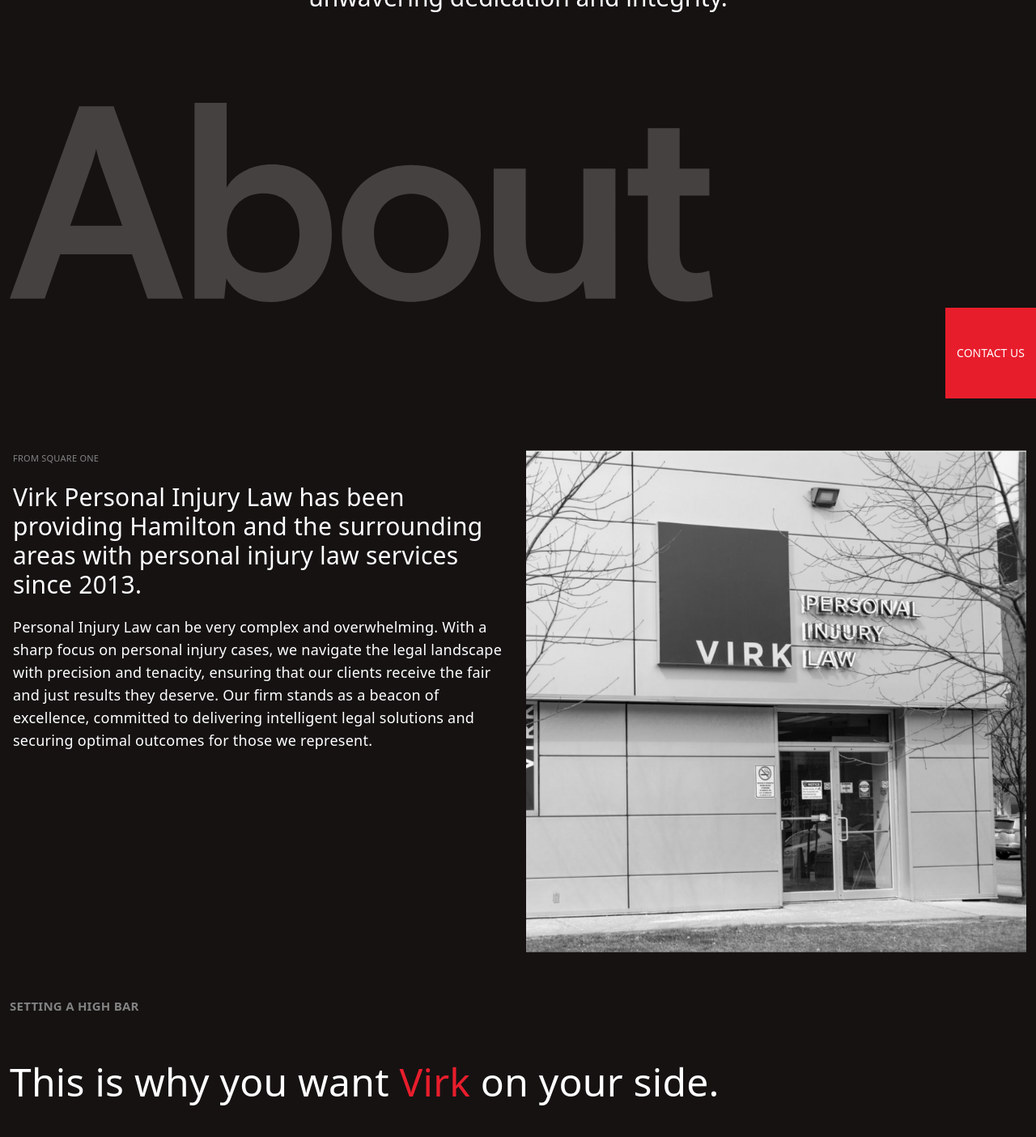
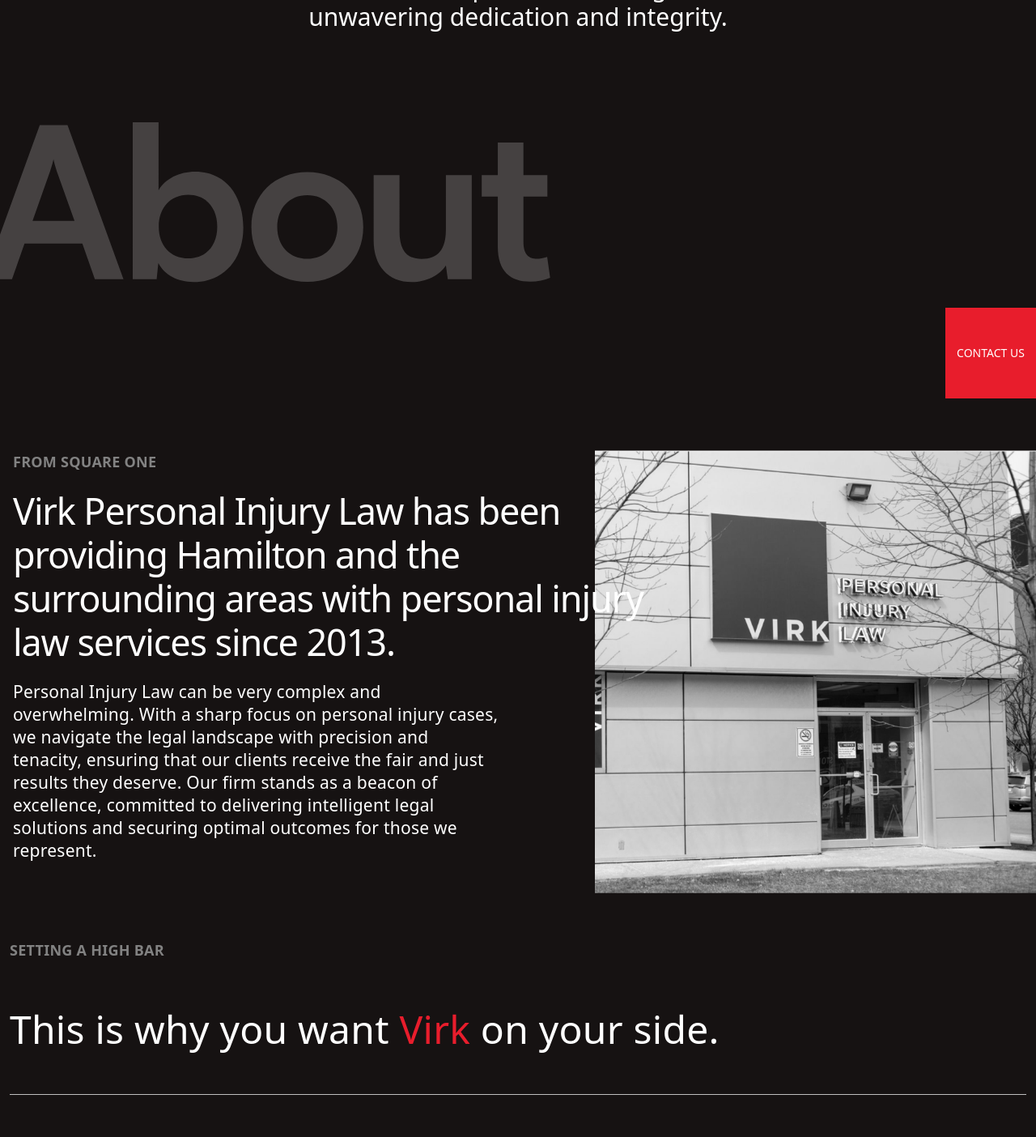
Before and after one commit to DevOluwatoyin/commercial-website, a React (Vite) app: page /about in a window 1280 px wide. Shown: the part 300-1704 px from the top of the page at 81% size. Built offline with nearby package versions, Linux system fonts and the light colour scheme; a web font is replaced by a local one.

Commit message:
ui updates

```diff
--- a/src/constants/about.js
+++ b/src/constants/about.js
@@ -28,35 +28,18 @@ export const reasonsToChoose = [
 export const values = [
   {
     value: "Excellence",
-    desc: `We strive to provide top quality representation to our clients including staying up to date on the latest laws and legal strategies, having a network of highly regarded professionals to assist with aspect of the case and a willingness to go to trial`,
+    desc: `We strive to provide top-quality representation to our clients including staying up to date on the latest laws and legal strategies, having a network of highly regarded professionals to assist with each aspect of the case and a willingness to go to trial.`,
   },
   {
     value: "Compassion",
-    desc: `Personal injury cases often involve clients who are going through a difficult and stressful time. We prioritize empathy and understanding, offering emotional support and timely responses. This value extends to our firm culture, fostering patience and support in all interactions, both with clients and among ourselves.`,
-  },
-  {
-    value: "Collaboration",
-    desc: `We promote collaboration with clients, colleagues, and stakeholders to achieve the best possible outcome. We believe teamwork and knowledge sharing yield stronger relationships and results. Committed to a culture of openness, support, and communication, we ensure everyone feels heard and valued in our environment.`,
-  },
-  {
-    value: "Positivity",
-    desc: `Each team members is responsible for bringing a positive energy to the firm environment. Toxic communications are not acceptable.`,
+    desc: `Personal injury cases often involve clients who are going through a difficult and stressful time. We prioritize empathy and understanding, offering emotional support and timely responses.`,
   },
   {
     value: "Integrity",
     desc: `Integrity is our compass; we act with unwavering honesty, professionalism, and ethical conduct. Our commitment to upholding these values is a testament to our esteemed reputation within the community, guiding every action we take.`,
   },
   {
-    value: "Justice and Fairness",
-    desc: `We champion fairness and justice for our clients, whether securing rightful compensation or advocating for systemic change. This commitment to fairness extends to our internal interactions at the firm.`,
-  },
-  {
     value: "Social Responsibility",
-    desc: `We acknowledge our responsibility as engaged community members in Hamilton and the surrounding areas, actively pursuing opportunities for
-meaningful contributions.`,
-  },
-  {
-    value: "Diversity and Inclusion",
-    desc: `We are committed to promoting diversity and inclusion within the firm and in the legal professional as a whole.`,
+    desc: `We acknowledge our responsibility as engaged community members in Hamilton and the surrounding areas, actively pursuing opportunities for meaningful contributions..`,
   },
 ];
--- a/src/pages/about.jsx
+++ b/src/pages/about.jsx
@@ -14,22 +14,19 @@ const ReasonsToChoose = ({ reasons }) => {
       <div className="md:w-1/2">
         <Typography
           customClassName="!text-3xl !text-white md:w-2/3"
-          fontWeight="regular"
+          fontWeight="medium"
         >
           {reasons.title}
         </Typography>
       </div>
-      <div className="md:w-1/2 space-y-5">
+      <div className="space-y-5 md:w-1/2">
         <Typography
           customClassName="mb-2 !text-lg !text-white"
           fontWeight="regular"
         >
           {reasons.text1}
         </Typography>
-        <Typography
-          customClassName="!text-lg !text-white"
-          fontWeight="regular"
-        >
+        <Typography customClassName="!text-lg !text-white" fontWeight="regular">
           {reasons.text2}
         </Typography>
       </div>
@@ -38,38 +35,42 @@ const ReasonsToChoose = ({ reasons }) => {
 };
 
 const About = () => {
-
-
-  useEffect(() => {
-    window.scrollTo(0, 0);
-  }, []);
+  // useEffect(() => {
+  //   window.scrollTo(0, 0);
+  // }, []);
   return (
     <section className="bg-primary-dark pb-10">
-      <div className="flex h-screen flex-col items-center justify-center gap-28 px-3 pt-20">
-        <p className="max-w-2xl text-center text-xl text-white md:text-3xl">
+      <div className="flex h-screen flex-col items-center justify-center gap-28 overflow-hidden px-3 pt-20">
+        <p className="max-w-2xl text-center text-xl font-medium text-white md:text-3xl">
           With every client, we are driven by a singular mission: to champion
           our their rights with unwavering dedication and integrity.
         </p>
-        <img src={AboutTxt} alt="About" className="self-start" />
+        <img
+          src={AboutTxt}
+          alt="About"
+          className="-ml-8 w-[700px] self-start"
+        />
       </div>
 
-      <div className="mx-auto flex max-w-7xl flex-col justify-between gap-5 px-3 py-8 md:flex-row md:items-center md:py-14 lg:items-start">
-        <div className="space-y-5 px-1 md:w-1/2">
+      <div className="relative ml-auto flex max-w-7xl flex-col justify-between gap-5 py-8 pl-3 md:flex-row md:items-center md:py-14 lg:items-start">
+        <div className="absolute z-10 w-[800px] space-y-5 px-1">
           <Typography
-            color=""
-            customClassName="uppercase !text-[11px] mb-1 !text-gray-300"
-            fontWeight="medium"
+            customClassName="uppercase !text-lg mb-1 !text-gray-300"
+            fontWeight="bold"
           >
             From square one
           </Typography>
           <Typography
-            customClassName="mb-1 !text-xl !text-white md:!text-3xl"
-            fontWeight="regular"
+            customClassName="mb-1 !text-xl !text-white md:!text-[45px] !leading-[54px] relative max-w-[800px] tracking-tight"
+            fontWeight="medium"
           >
             Virk Personal Injury Law has been providing Hamilton and the
             surrounding areas with personal injury law services since 2013.
           </Typography>
-          <Typography customClassName="mb-1 !text-lg !text-white" fontWeight="regular">
+          <Typography
+            customClassName="mb-1 !text-lg !text-white md:!text-[21px] max-w-[600px]"
+            fontWeight="regular"
+          >
             Personal Injury Law can be very complex and overwhelming. With a
             sharp focus on personal injury cases, we navigate the legal
             landscape with precision and tenacity, ensuring that our clients
@@ -79,7 +80,7 @@ const About = () => {
           </Typography>
         </div>
 
-        <div className="md:w-1/2">
+        <div className="ml-auto md:w-[43%]">
           <img
             src={AboutImg}
             className="w-full grayscale md:self-start"
@@ -90,19 +91,23 @@ const About = () => {
 
       <div className="mx-auto max-w-7xl px-3">
         <Typography
-          customClassName="uppercase !text-[15px] mb-1 !text-gray-300"
+          customClassName="uppercase !text-lg mb-1 !text-gray-300"
           fontWeight="bold"
         >
           Setting a high bar
         </Typography>
 
         <Typography
-          // variant="headline-l"
-          fontWeight="regular"
+          fontWeight="medium"
           customClassName="!text-white !text-5xl border-b border-b-gray-200 py-14"
         >
           This is why you want
-          <Typography tag="span" customClassName="!text-5xl" variant="headline-l" fontWeight="regular">
+          <Typography
+            tag="span"
+            customClassName="!text-5xl"
+            variant="headline-l"
+            fontWeight="medium"
+          >
             {" "}
             Virk
           </Typography>{" "}
@@ -116,7 +121,7 @@ const About = () => {
         </div>
       </div>
 
-      <div className="mx-auto my-16 flex max-w-7xl flex-col justify-between gap-5 bg-primary-main px-3 py-20 md:flex-row md:px-10 md:justify-start md:gap-20 lg:pl-10">
+      <div className="mx-auto my-16 flex max-w-7xl flex-col justify-between gap-5 bg-primary-main px-3 py-20 md:flex-row md:justify-start md:gap-20 md:px-10 lg:pl-10">
         <div className="space-y-2">
           <Typography
             customClassName="!text-white !text-lg"
@@ -132,7 +137,7 @@ const About = () => {
             A year ago
           </Typography>
         </div>
-        <div className="flex items-start gap-3 md:w-[70%] lg:gap-10 lg:w-[80%]">
+        <div className="flex items-start gap-3 md:w-[70%] lg:w-[80%] lg:gap-10">
           <img src={Quote} alt="Quote" className="w-4 md:w-16 lg:w-24" />
           <Typography
             customClassName="!text-white md:!text-2xl lg:!text-4xl"
@@ -148,30 +153,35 @@ const About = () => {
         </div>
       </div>
 
-      <div className="mx-auto max-w-7xl px-3 py-10">
-        <Typography fontWeight="bold" customClassName="uppercase !text-primary-light !text-[15px]!tracking-widest">
+      <div className="py-10">
+        <Typography
+          customClassName="uppercase !text-gray-300 !text-lg px-3 md:pl-10"
+          fontWeight="bold"
+        >
           Our Values
         </Typography>
-
         <Typography
           variant="headline-m"
-          fontWeight="regular"
-          customClassName="!text-white mt-5"
+          fontWeight="medium"
+          customClassName="!text-white mt-5 px-3 md:pl-10"
         >
           Delivering results, fair and square.
         </Typography>
         <Typography
           fontWeight="regular"
-          customClassName="!text-primary-light text-[10px] mt-5 md:max-w-sm"
+          customClassName="!text-white text-lg mt-5 md:max-w-md px-3 md:pl-10"
         >
           For us, integrity is more than just a word it’s the cornerstone of
           everything we do. Grounded in our commitment to fairness and
           transparency, our core values drive everything we do.
         </Typography>
 
-        <div className="mx-auto mt-14 grid max-w-7xl border border-primary-main sm:grid-cols-2 md:grid-cols-3 lg:grid-cols-4">
+        <div className="mt-14 grid border-y border-primary-main sm:grid-cols-2 md:grid-cols-3 lg:grid-cols-4">
           {values.map((value, id) => (
-            <div key={id} className="border border-primary-main p-4">
+            <div
+              key={id}
+              className={`border-r border-primary-main p-4 ${id === values.length - 1 ? "border-r-0" : ""}`}
+            >
               <Typography
                 variant="title-l"
                 fontWeight="regular"
--- a/tailwind.config.js
+++ b/tailwind.config.js
@@ -20,10 +20,6 @@ export default {
       black: "900",
     },
     extend: {
-      colors: {
-        "gray-sm": "#c1c1c1",
-        "box-shadow": "0 2px 8px rgba(0,0,0,.1)",
-      },
       fontSize: {
         "display-l": [
           "57px",
@@ -79,6 +75,8 @@ export default {
       colors: {
         "off-white": "#FCFCFC",
         "off-black": "#14142B",
+        "box-shadow": "0 2px 8px rgba(0,0,0,.1)",
+        "transparent-white": "rgba(255, 255, 255, 0.2)",
         primary: {
           main: "#E81D2C",
           dark: "#161212",
@@ -99,6 +97,7 @@ export default {
           700: "#000000",
         },
         gray: {
+          sm: "#c1c1c1",
           100: "#c1c1c1",
           200: "#BFBFBF",
           300: "#828282",
```
